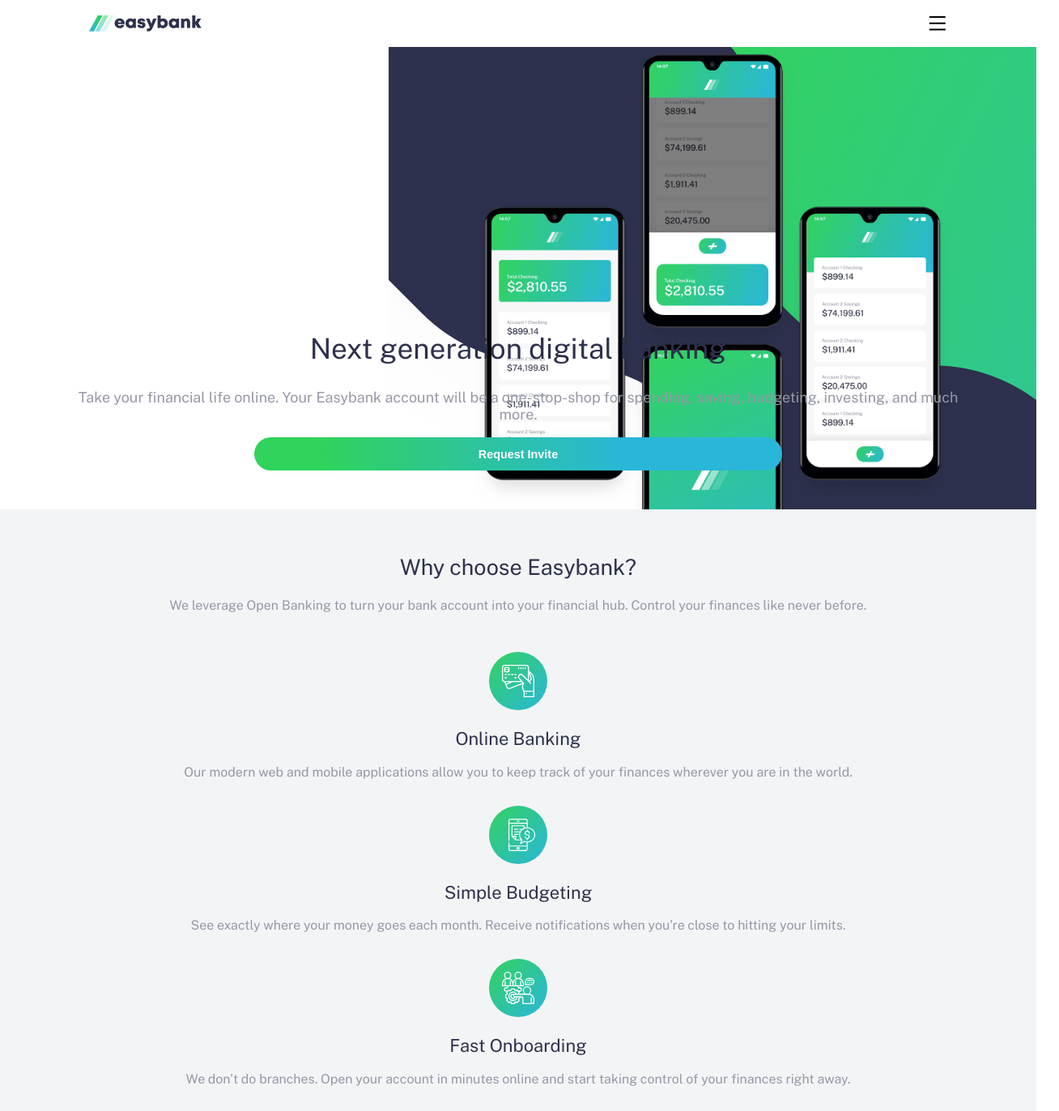
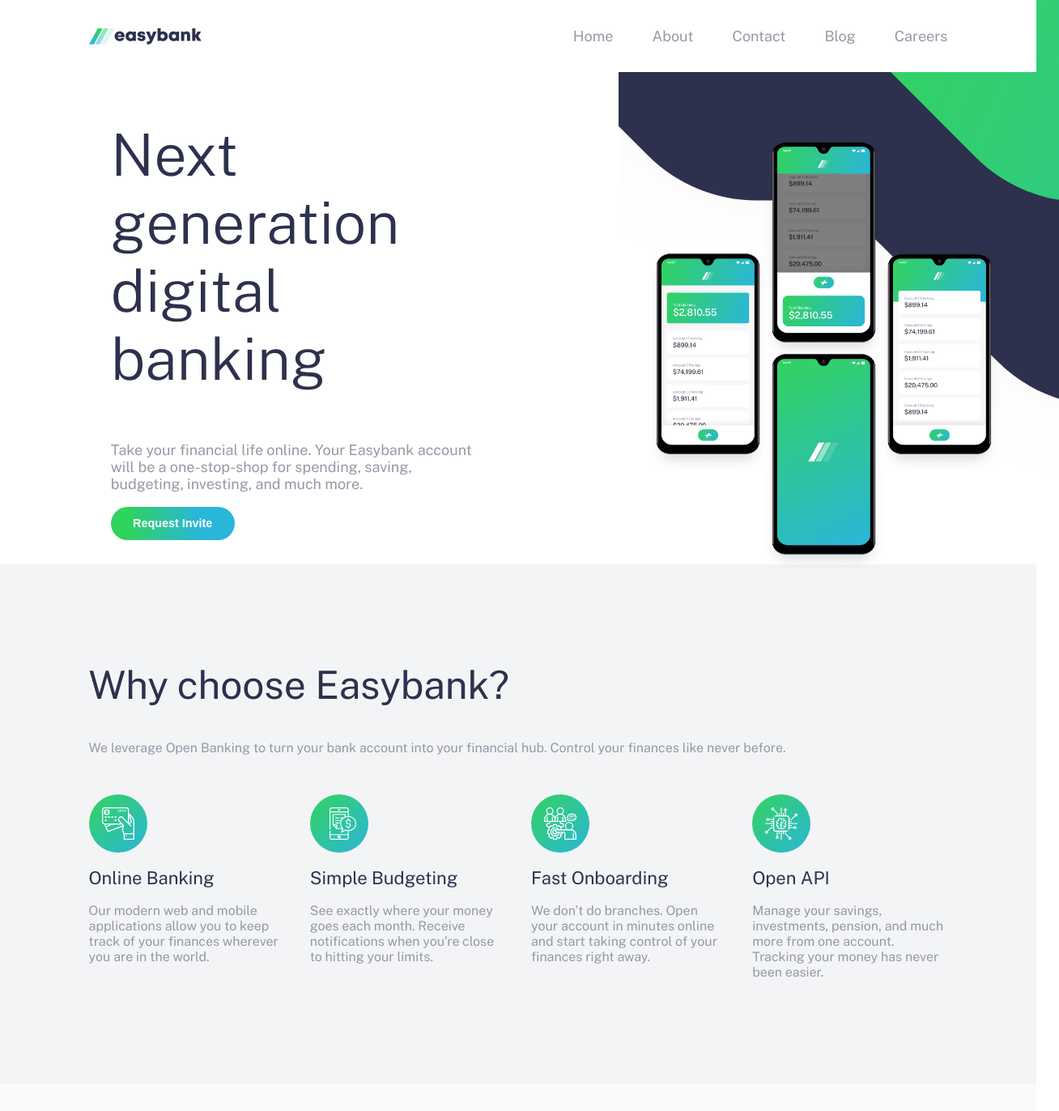
Before and after one commit to Fernu292/Easybank-landing-page-Frontend, a React app: page / in a window 1280 px wide. Shown: the top 1372 px of the page at 81% size, 1308 px wide, since content can reach past the window. Built offline with nearby package versions, Linux system fonts and the light colour scheme.

Commit message:
Add desktop desing

```diff
--- a/package.json
+++ b/package.json
@@ -5,7 +5,8 @@
   "main": "index.js",
   "scripts": {
     "test": "echo \"Error: no test specified\" && exit 1",
-    "start": "webpack serve"
+    "start": "webpack serve --hot",
+    "build": "webpack --mode production"
   },
   "keywords": [
     "Front",
--- a/src/Layout/Articles.jsx
+++ b/src/Layout/Articles.jsx
@@ -41,12 +41,15 @@
 const Articles = () => {
   return (
     <section className="articles">
-      <div className="container articles-grid">
+      <div className="container">
         <h1>Latest Articles</h1>
 
-        {articles.map((article) => (
-          <Article article={article} key={article.title}/>
-        ))}
+        <div className="articles-grid">
+          {articles.map((article) => (
+            <Article article={article} key={article.title}/>
+          ))}
+        </div>
+
       </div>
     </section>
   );
--- a/src/Layout/Header.jsx
+++ b/src/Layout/Header.jsx
@@ -7,18 +7,31 @@
 import NavBar from "../components/NavBar";
 
 import BGMobile from "../images/bg-intro-mobile.svg";
+import BGDesktop from "../images/bg-intro-desktop.svg";
 import Phones from "../images/image-mockups.png";
 
 const Header = () => {
+
+  const width = window.screen.width;
+
+
   return (
     <header className="header">
       <NavBar />
+      <div className="hero-content container">
         <div className="bg-image">
-        <img src={BGMobile} alt="Bg-mobile" className="Bg-mobile"/>
+          <img src={ width < 1200
+            ?BGMobile
+            :BGDesktop
+            }
+            alt="Bg-mobile"
+            className="Bg-mobile"
+            id="Bg-header"
+            />
           <img src={Phones} alt="Bg-mobile" className="phone-img" />
         </div>
 
-      <div className="header-content container">
+        <div className={`header-content ${width<1200 ? "container" : null }`}>
           <h2>Next generation digital banking</h2>
 
           <p>
@@ -29,6 +42,8 @@
 
           <button className="btn-principal">Request Invite</button>
         </div>
+      </div>
+
     </header>
   );
 };
--- a/src/components/NavBar.jsx
+++ b/src/components/NavBar.jsx
@@ -10,14 +10,17 @@
 const NavBar = () => {
   const [showNav, setShowNav] = useState(false);
 
+  const width = window.screen.width;
+
   const handleShowNav = () => {
     setShowNav(!showNav);
   };
+
+
   return (
     <nav className="navigation">
       <div className="container navbar">
         <img src={Logo} alt="Logo" loading="lazy" className="logo" />
-
         {showNav ? (
           <AiOutlineClose className="menu-icon" onClick={handleShowNav} />
         ) : (
@@ -25,7 +28,7 @@
         )}
 
         <div className={showNav ? "show": "hidden"}></div>
-        <div className={showNav ? "menu" : "hidden"}>
+        <div className={`${showNav ? "menu" : "hidden"} Menu-Desk`}>
           <ul>
             <li>Home</li>
             <li>About</li>
@@ -33,8 +36,11 @@
             <li>Blog</li>
             <li>Careers</li>
           </ul>
-
         </div>
+          {width >= 1200
+            ? <button className="btn-principal btn-desktop">Reuest Invite</button>
+            : null
+          }
       </div>
     </nav>
   );
--- a/src/styles/App.css
+++ b/src/styles/App.css
@@ -16,6 +16,10 @@
     font-size: 18px;
     margin: 0;
     padding: 0;
+}
+
+button{
+    cursor: pointer;
 }
 
 h1,h2{
--- a/src/styles/Components/_NavBar.scss
+++ b/src/styles/Components/_NavBar.scss
@@ -45,7 +45,7 @@
     position: absolute;
     height: 70%;
     width: 100%;
-    top: 10rem;
+    top: 8rem;
     right: 0;
     left: 0;
     z-index: -1;
@@ -90,3 +90,32 @@
     animation-duration: 2s;
     animation-iteration-count: infinite;
 }
+
+@media (min-width:1200px) {
+    .menu-icon{
+        display: none;
+    }
+
+    .Menu-Desk{
+        position: relative;
+        display: inline;
+        ul{
+            display: flex;
+            padding: none;
+            justify-content: space-between;
+            max-width: max-content;
+            gap: 3rem;
+
+            li{
+                list-style: none;
+                color: var(--grayisBlue);
+                font-size: 18px;
+            }
+        }
+    }
+
+    .btn-desktop{
+        max-width: max-content;
+        padding: 0.2rem 2rem;
+    }
+}
--- a/src/styles/Layout/Articles.scss
+++ b/src/styles/Layout/Articles.scss
@@ -40,3 +40,16 @@
     grid-template-rows: auto;
     row-gap: 3rem;
 }
+
+@media (min-width:1200px) {
+    .articles-grid{
+        grid-template-columns: repeat(4, 1fr);
+        grid-template-rows: auto;
+        gap: 2rem;
+    }
+
+    .articles  h1 {
+        font-size: 2.7rem;
+        text-align: start;
+    }
+}
--- a/src/styles/Layout/Header.scss
+++ b/src/styles/Layout/Header.scss
@@ -37,3 +37,55 @@
         color: var(--grayisBlue);
     }
 }
+
+@media (min-width: 1200px) {
+
+
+    .hero-content{
+        display: grid;
+        grid-template-columns: 1fr 1fr;
+        height: 35rem;
+
+        .header-content{
+            margin: 0 auto;
+            text-align: start;
+            position:static;
+            grid-row: 1 / 2;
+
+            h2{
+                font-size: 4.5rem;
+                font-weight: 300;
+            }
+
+            button{
+                max-width: max-content;
+            }
+        }
+    }
+
+    .bg-image{
+        position: relative;
+        grid-column: 2 / 3;
+        height: max-content;
+        z-index: auto;
+    }
+
+    .Bg-mobile{
+       position: absolute;
+       width: 150vh;
+       height: 100vh;
+       z-index: -4;
+       top: -15rem;
+       right: -6.9em;
+       object-fit: cover;
+       object-position: bottom left;
+    }
+    .phone-img{
+        position: relative;
+        margin-left: 10rem;
+        right: -15rem;
+        height: 50rem;
+        z-index: -1;
+
+    }
+}
--- a/src/styles/Layout/WhyUs.scss
+++ b/src/styles/Layout/WhyUs.scss
@@ -26,3 +26,29 @@
         }
     }
 }
+
+@media (min-width: 1200px) {
+    .reasons{
+        display: grid;
+        grid-template-columns: repeat(4, 1fr);
+        column-gap: 2rem;
+        font-size: 3rem;
+    }
+
+    .reason{
+        img{
+            display: flex;
+            align-items: flex-start;
+        }
+    }
+    .whyUs{
+        h2, p{
+            text-align: start;
+        }
+
+        font-size: 2rem;
+        padding: 5rem 1rem;
+        z-index: -2;
+        position: relative;
+    }
+}
```
Also changed, not shown: src/images/bg-intro-desktop.webp (added), 1 other file (tests, documents, lock files or other folders). Lines whose indentation alone changed are shown as unchanged.
